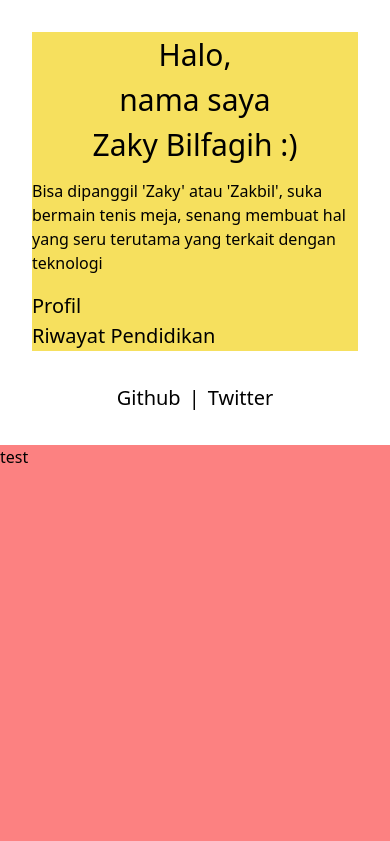
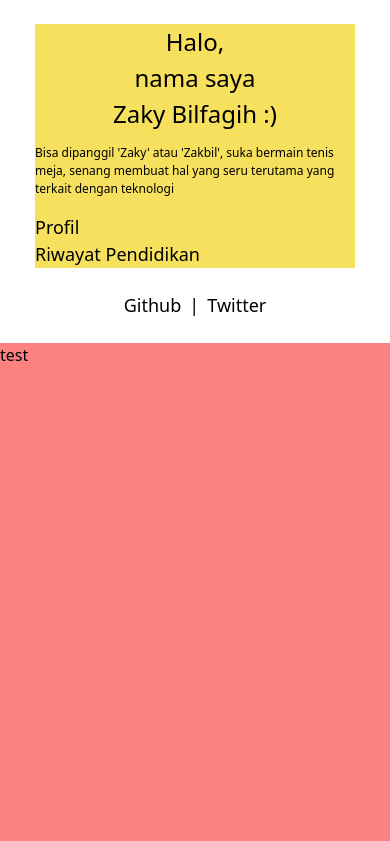
Before and after one commit to zakybilfagih/story3_tailwind, a website built with Parcel: page src/index.html in a window 390 px wide. Shown: the top 841 px of the page. Built offline with nearby package versions, Linux system fonts and the light colour scheme.

Commit message:
chaged a view things

```diff
--- a/src/index.html
+++ b/src/index.html
@@ -12,15 +12,15 @@
 
     <body>
         <div
-            class="flex flex-col h-screen items-stretch lg:flex-row lg:items-stretch "
+            class="flex flex-col h-screen items-stretch md:flex-row md:items-stretch "
         >
             <nav
-                class="flex flex-col self-center max-w-sm py-8 mx-8 lg:self-stretch lg:w-full lg:max-w-md lg:h-full"
+                class="flex flex-col self-center max-w-xs py-6 mx-8 md:self-stretch md:w-full lg:max-w-sm lg:h-full"
             >
                 <div class="flex flex-col justify-between flex-1">
                     <div class="bg-yellow-400 self-center">
                         <h1
-                            class="inline-block text-3xl text-center w-full pb-3 lg:text-left lg:text-6xl"
+                            class="inline-block text-2xl text-center w-full pb-3 md:text-left md:text-5xl"
                         >
                             Halo,
                             <br />
@@ -28,18 +28,20 @@
                             <br />
                             Zaky Bilfagih :)
                         </h1>
-                        <p class="text-md lg:text-lg">
+                        <p class="text-xs md:text-base xl:text-lg">
                             Bisa dipanggil 'Zaky' atau 'Zakbil', suka bermain
                             tenis meja, senang membuat hal yang seru terutama
                             yang terkait dengan teknologi
                         </p>
-                        <ul class="flex flex-col text-xl lg:text-2xl mt-4">
+                        <ul
+                            class="flex flex-col text-lg md:text-xl xl:text-2xl mt-4"
+                        >
                             <li><a href="#">Profil</a></li>
                             <li><a href="#">Riwayat Pendidikan</a></li>
                         </ul>
                     </div>
                     <div
-                        class="flex text-xl lg:text-2xl self-center mt-8 lg:self-start"
+                        class="flex text-lg md:text-xl xl:text-2xl self-center mt-6 md:self-start"
                     >
                         <p>Github</p>
                         <span class="px-2">|</span>
@@ -47,8 +49,11 @@
                     </div>
                 </div>
             </nav>
-            <div class="bg-red-400 flex-auto ">
-                <div class="container h-screen">
+            <div class="bg-red-400 flex-auto overflow-y-scroll">
+                <div class="container h-full  md:h-screen">
+                    <h1>test</h1>
+                </div>
+                <div class="bg-green-600 container h-full md:h-screen">
                     <h1>test</h1>
                 </div>
             </div>
```
